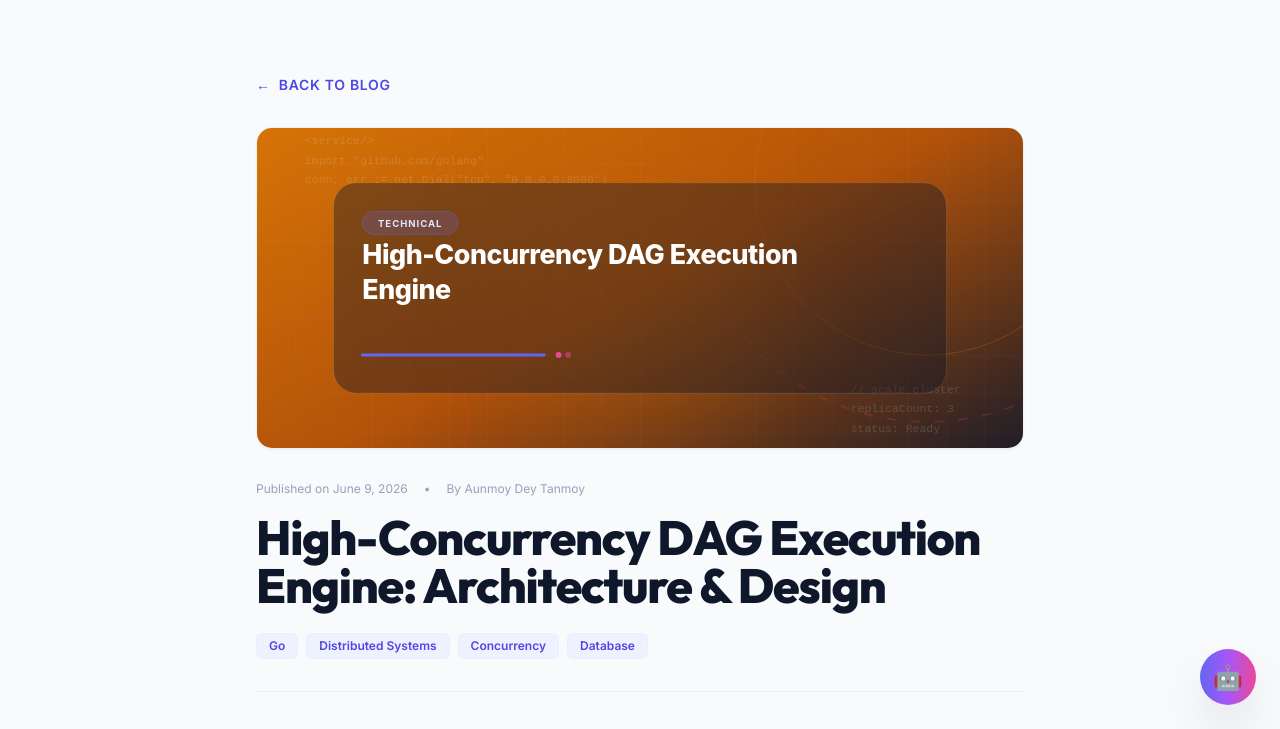
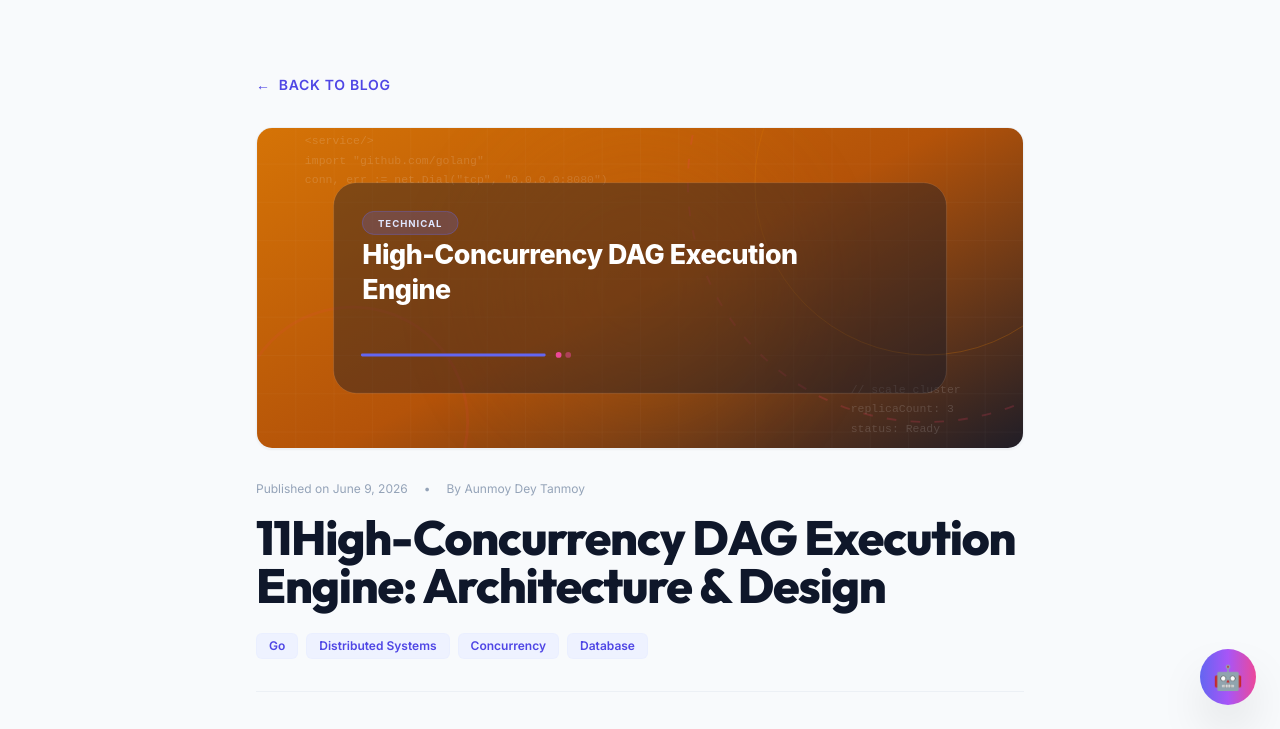
Before and after one commit to Tanmoy095/Tanmoy095.github.io, an Astro site: page /blog/building-high-concurrency-dag-engine in a window 1280 px wide. Shown: the part 71-800 px from the top of the page. Built offline with nearby package versions, Linux system fonts and the light colour scheme; Astro itself is replaced by a stand-in of ours.

Commit message:
cms: publish blog building-high-concurrency-dag-engine

```diff
--- a/src/content/blog/building-high-concurrency-dag-engine.md
+++ b/src/content/blog/building-high-concurrency-dag-engine.md
@@ -1,9 +1,9 @@
 ---
-title: "High-Concurrency DAG Execution Engine: Architecture & Design"
+title: "11High-Concurrency DAG Execution Engine: Architecture & Design"
 description: "A deep technical dive into building a distributed DAG execution engine, covering scheduling, state consensus, idempotency, backpressure, and fault tolerance."
 pubDate: "2026-06-09"
 author: "Aunmoy Dey Tanmoy"
-tags: ['Go', 'Distributed Systems', 'Concurrency', 'Database']
+tags: ["Go", "Distributed Systems", "Concurrency", "Database"]
 image: "/blog-assets/building-high-concurrency-dag-engine.svg"
 ---
 
```
